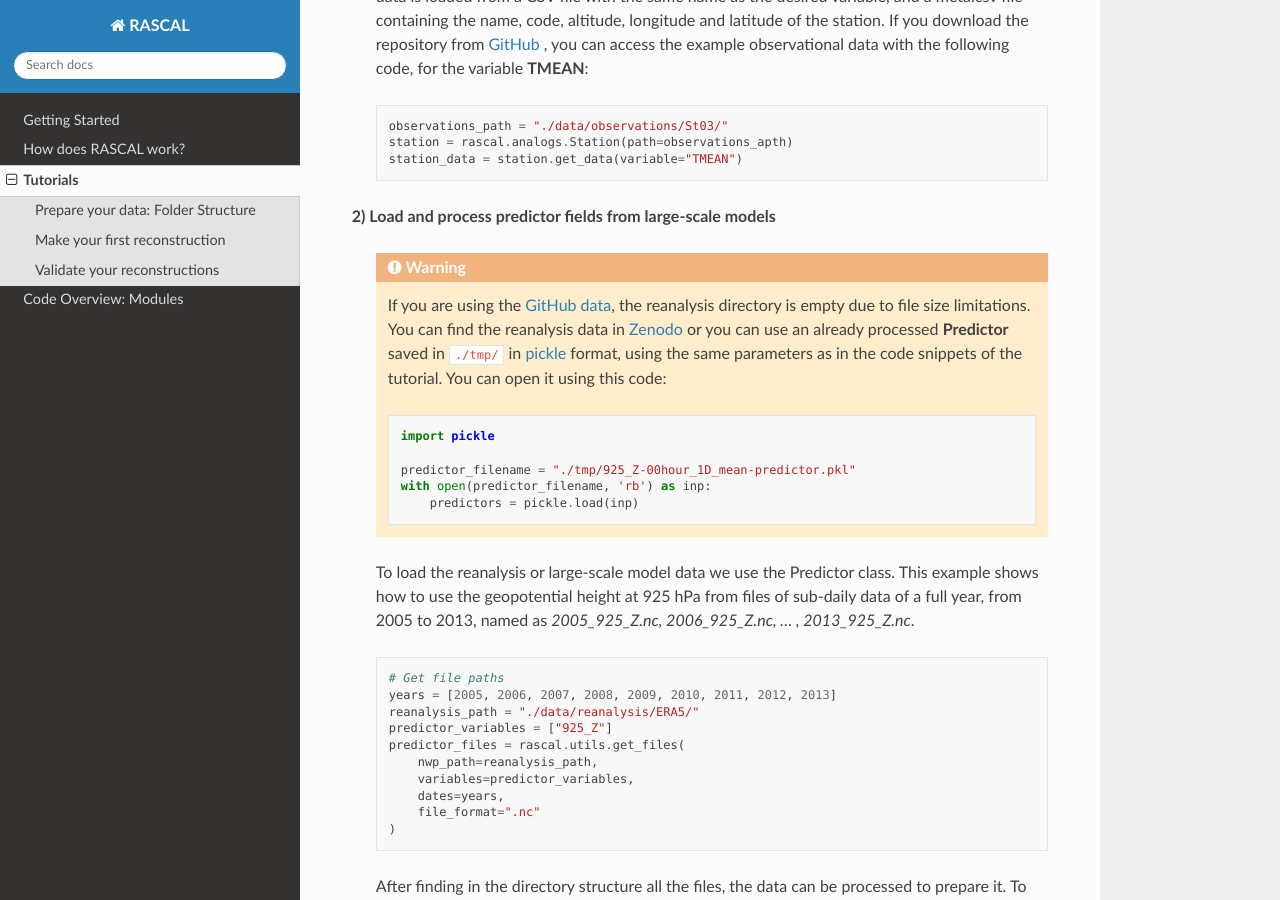
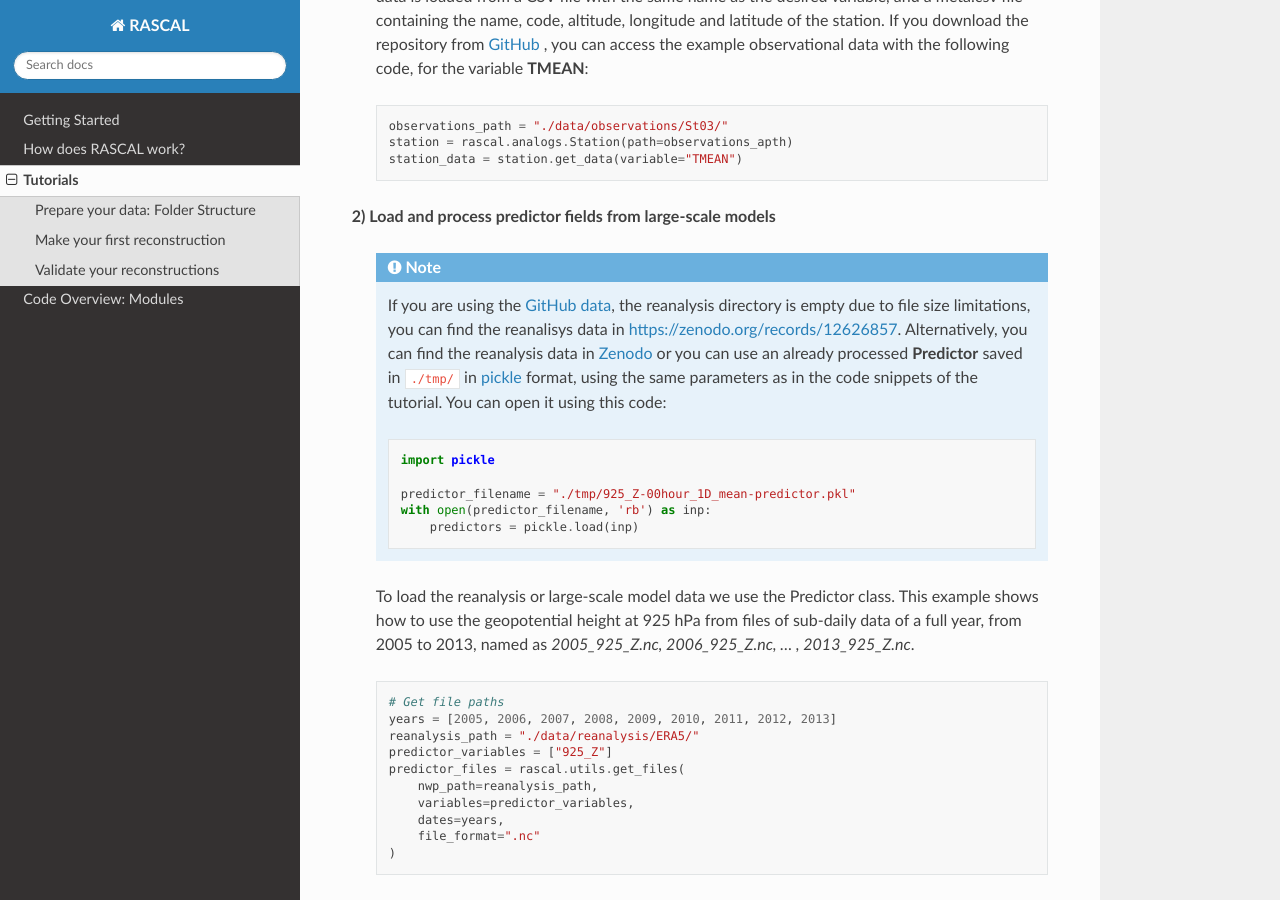
Before and after one commit to alvaro-gc95/RASCAL, a Sphinx documentation site: the page built from docs/source/begginer.rst, in a window 1280 px wide and 900 px high, scrolled down 1958 px. Built offline with Sphinx 7.4.7 and the Read the Docs theme 2.0.0, drawn with Linux system fonts in a browser that asks for light colours.

Commit message:
update docs

```diff
--- a/docs/source/begginer.rst
+++ b/docs/source/begginer.rst
@@ -97,8 +97,8 @@ RASCAL is based in four main clases: Station, Predictor, Analogs and Rskill. Aft
 **2) Load and process predictor fields from large-scale models**
 
 
-   .. warning::
-       If you are using the `GitHub data <https://github.com/alvaro-gc95/RASCAL/tree/master/data>`_, the reanalysis directory is empty due to file size limitations. You can find the reanalysis data in `Zenodo <https://zenodo.org/records/10592595>`_ or you can use an already processed **Predictor** saved in ``./tmp/`` in `pickle <https://docs.python.org/3/library/pickle.html>`_ format, using the same parameters as in the code snippets of the tutorial. You can open it using this code:
+   .. note::
+       If you are using the `GitHub data <https://github.com/alvaro-gc95/RASCAL/tree/master/data>`_, the reanalysis directory is empty due to file size limitations, you can find the reanalisys data in `<https://zenodo.org/records/12626857>`_. Alternatively, you can find the reanalysis data in `Zenodo <https://zenodo.org/records/10592595>`_ or you can use an already processed **Predictor** saved in ``./tmp/`` in `pickle <https://docs.python.org/3/library/pickle.html>`_ format, using the same parameters as in the code snippets of the tutorial. You can open it using this code:
 
        .. code-block:: python
 
```
Also changed, not shown: 9 other files.
